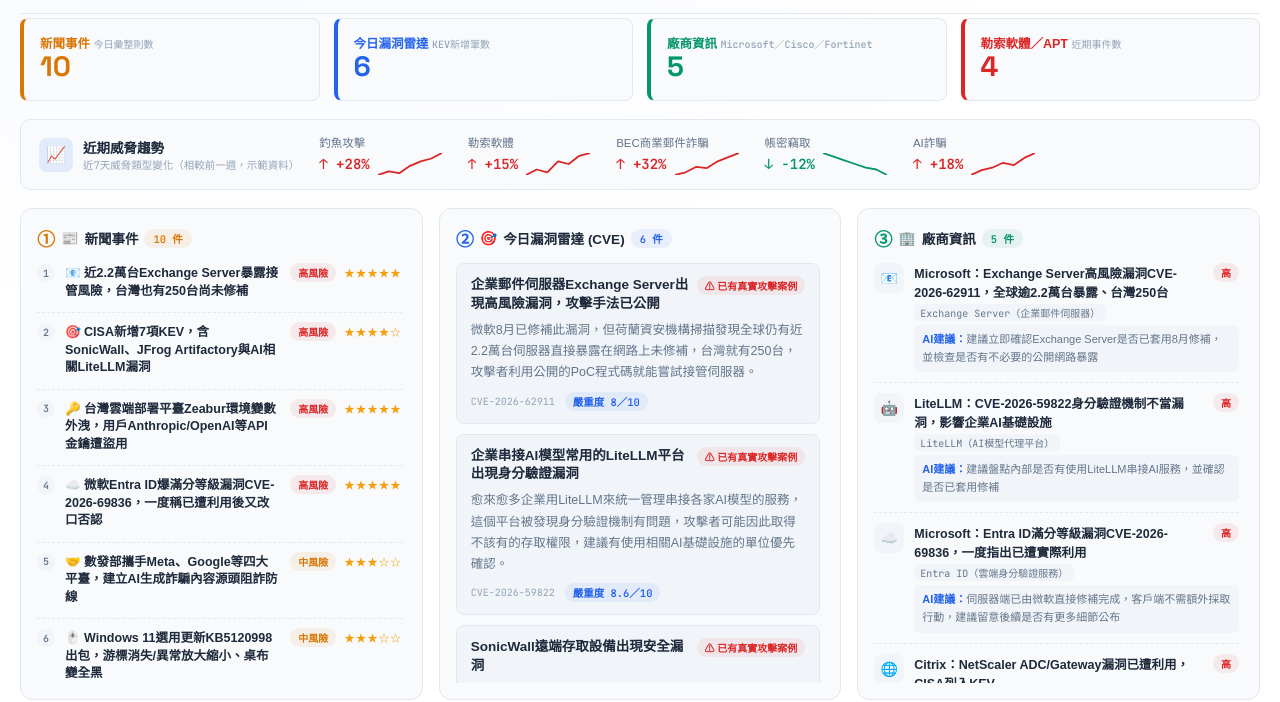
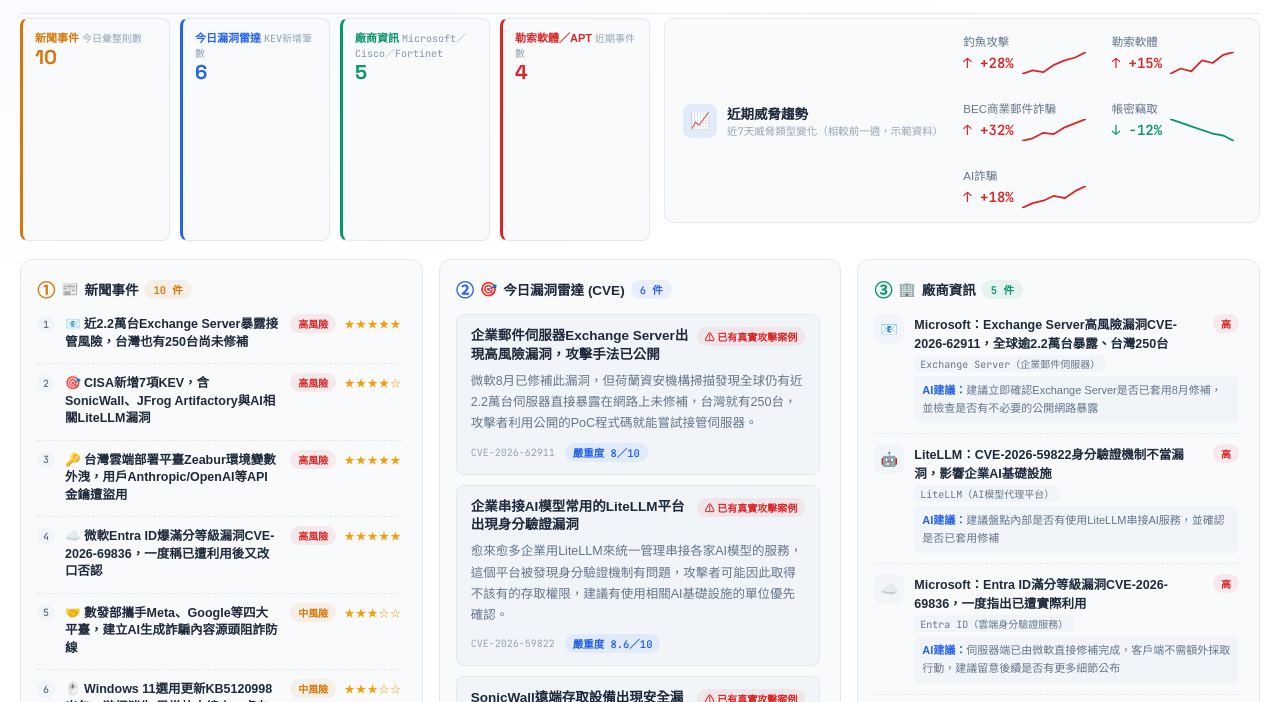
Before and after one commit to tony10404o/auroratest, a website: page docs/index.html in a window 1280 px wide. Shown: the part 72-774 px from the top of the page. Drawn offline with Linux system fonts and the light colour scheme; a web font is replaced by a local one.

Commit message:
字卡與威脅趨勢卡片合併同排,字卡縮小

```diff
--- a/docs/index.html
+++ b/docs/index.html
@@ -216,9 +216,12 @@
   .stat-modal-row-value{font-family:'JetBrains Mono',monospace;color:var(--text-dim);white-space:nowrap;}
 
   /* 分類統計字卡（色條風格） */
-  .stat-strip{display:grid;grid-template-columns:repeat(4,1fr);gap:14px;margin-bottom:18px;}
+  .stat-strip{display:grid;grid-template-columns:repeat(4,minmax(120px,150px));gap:10px;flex-shrink:0;}
+  .top-combined-row{display:flex;align-items:stretch;gap:14px;margin-bottom:18px;flex-wrap:wrap;}
+  .trend-card{background:var(--panel);border:1px solid var(--border);border-radius:10px;padding:14px 18px;display:flex;align-items:center;gap:20px;flex-wrap:wrap;flex:1;min-width:320px;}
+  @media (max-width:800px){.trend-card{flex-direction:column;align-items:flex-start;}.trend-items{gap:16px;}.stat-strip{grid-template-columns:repeat(2,1fr);width:100%;}}
   @media (max-width:900px){.stat-strip{grid-template-columns:repeat(2,1fr);}}
-  .top-layout{margin-bottom:18px;}
+
 
   /* 近期威脅趨勢卡片 */
   .trend-card{background:var(--panel);border:1px solid var(--border);border-radius:10px;padding:14px 18px;margin-bottom:18px;display:flex;align-items:center;gap:20px;flex-wrap:wrap;}
@@ -233,15 +236,15 @@
   .trend-item-pct{font-family:'JetBrains Mono',monospace;font-size:14px;font-weight:700;}
   .trend-item-pct.up{color:var(--sev-high);}
   .trend-item-pct.down{color:var(--sev-low);}
-  @media (max-width:800px){.trend-card{flex-direction:column;align-items:flex-start;}.trend-items{gap:16px;}}
+
   @media (max-width:480px){.stat-strip{grid-template-columns:1fr;}}
-  .strip-card{background:var(--panel);border:1px solid var(--border);border-left-width:4px;border-radius:8px;padding:14px 16px;}
+  .strip-card{background:var(--panel);border:1px solid var(--border);border-left-width:3px;border-radius:8px;padding:10px 12px;}
   .strip-card.c-blue{border-left-color:#2563EB;}
   .strip-card.c-green{border-left-color:#059669;}
   .strip-card.c-orange{border-left-color:#D97706;}
   .strip-card.c-red{border-left-color:#DC2626;}
   .strip-top-row{display:flex;justify-content:space-between;align-items:flex-start;gap:8px;margin-bottom:6px;}
-  .strip-label{font-size:12.5px;font-weight:600;}
+  .strip-label{font-size:11px;font-weight:600;margin-bottom:2px;}
   .strip-card.c-blue .strip-label{color:#2563EB;}
   .strip-card.c-green .strip-label{color:#059669;}
   .strip-card.c-orange .strip-label{color:#D97706;}
@@ -252,7 +255,7 @@
   .strip-count-badge.c-orange{color:#D97706;background:rgba(217,119,6,0.1);}
   .strip-count-badge.c-red{color:#DC2626;background:rgba(220,38,38,0.1);}
   .strip-label-sub{font-family:'JetBrains Mono',monospace;font-size:10px;font-weight:500;color:var(--text-faint);}
-  .strip-number{font-family:'Space Grotesk',sans-serif;font-size:28px;font-weight:700;line-height:1;margin-bottom:6px;}
+  .strip-number{font-family:'Space Grotesk',sans-serif;font-size:20px;font-weight:700;line-height:1;margin-bottom:2px;}
   .strip-card.c-blue .strip-number{color:#2563EB;}
   .strip-card.c-green .strip-number{color:#059669;}
   .strip-card.c-orange .strip-number{color:#D97706;}
@@ -281,11 +284,10 @@
     </div>
   </div>
 
-  <div class="top-layout">
+  <div class="top-combined-row">
     <div class="stat-strip" id="statStrip"></div>
+    <div class="trend-card" id="trendCard"></div>
   </div>
-
-  <div class="trend-card" id="trendCard"></div>
 
   <div class="dashboard-grid" id="dashboardGrid"></div>
 
```
